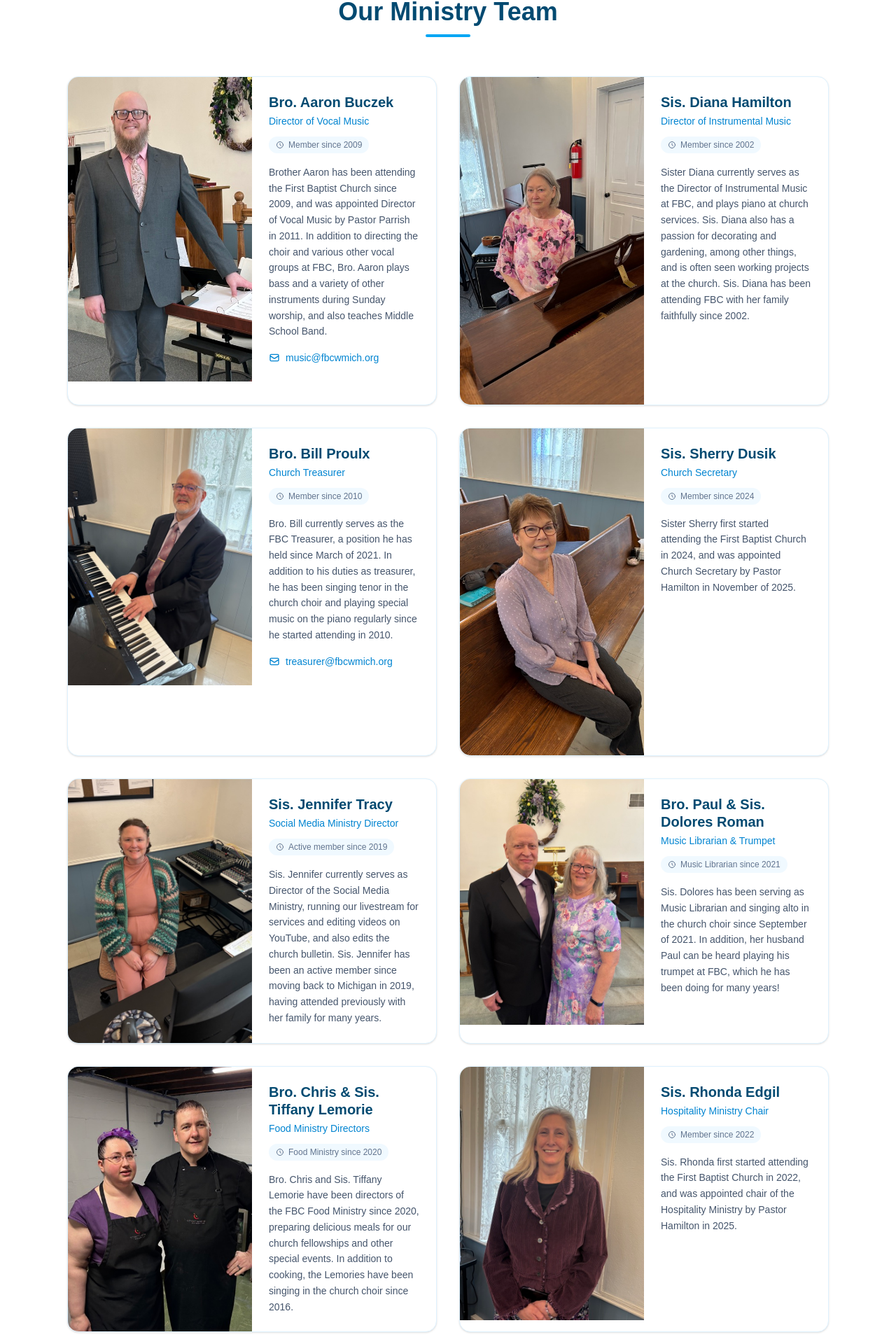
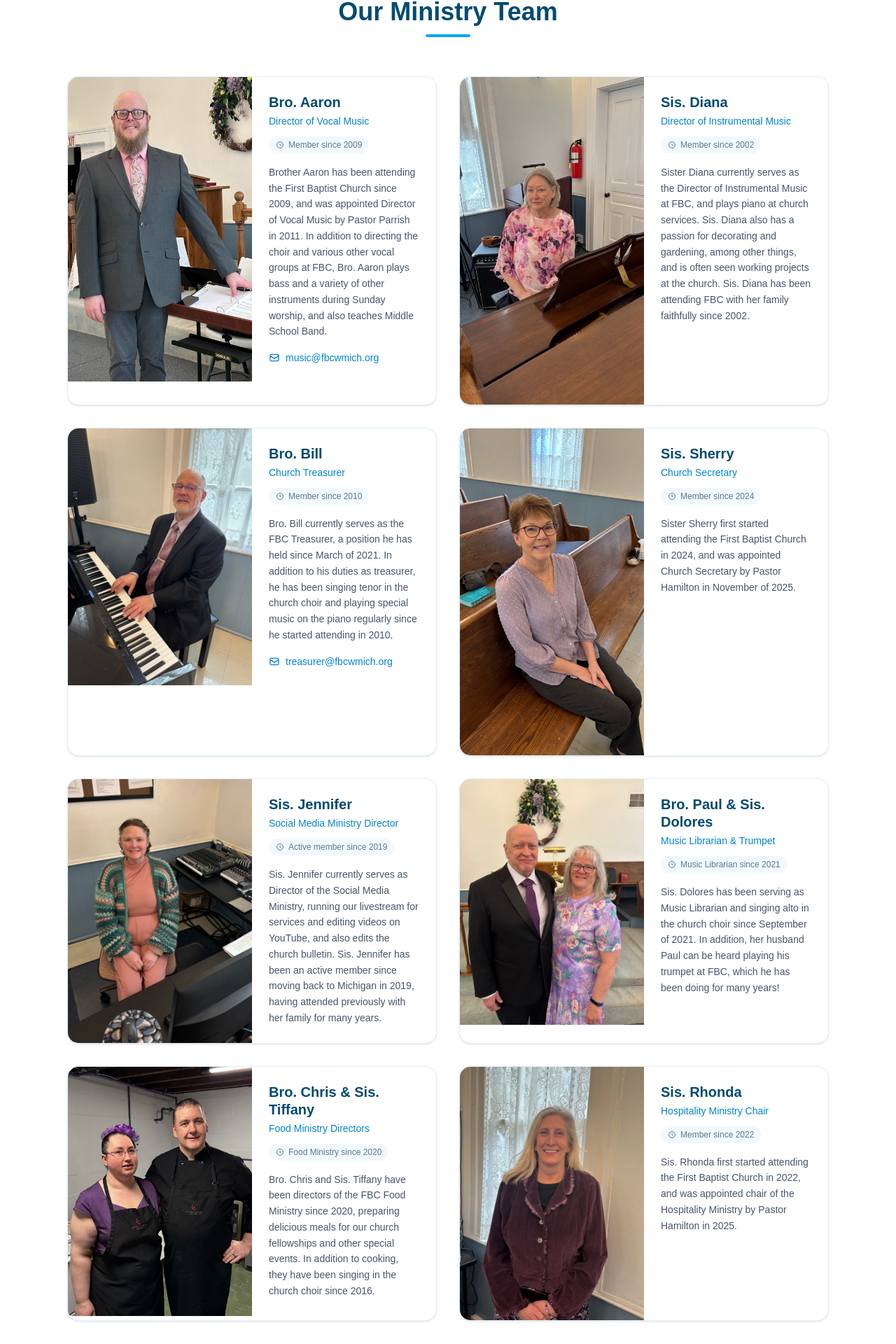
Before and after one commit to edesent/firstbaptistofwarren, a Next.js app: page /about/pastor-and-staff in a window 1280 px wide. Shown: the part 1117-3037 px from the top of the page at 70% size. Built offline with nearby package versions, Linux system fonts and the light colour scheme.

Commit message:
Remove last names from staff entries on Pastor & Staff page (keep Pastor's full name)

```diff
--- a/src/app/about/pastor-and-staff/page.tsx
+++ b/src/app/about/pastor-and-staff/page.tsx
@@ -11,7 +11,7 @@ const pastor = {
 
 const staff = [
   {
-    name: "Bro. Aaron Buczek",
+    name: "Bro. Aaron",
     role: "Director of Vocal Music",
     email: "music@fbcwmich.org",
     photo: "/images/aaron-buczek.jpg",
@@ -19,7 +19,7 @@ const staff = [
     bio: "Brother Aaron has been attending the First Baptist Church since 2009, and was appointed Director of Vocal Music by Pastor Parrish in 2011. In addition to directing the choir and various other vocal groups at FBC, Bro. Aaron plays bass and a variety of other instruments during Sunday worship, and also teaches Middle School Band.",
   },
   {
-    name: "Sis. Diana Hamilton",
+    name: "Sis. Diana",
     role: "Director of Instrumental Music",
     email: null,
     photo: "/images/diana-hamilton.jpg",
@@ -27,7 +27,7 @@ const staff = [
     bio: "Sister Diana currently serves as the Director of Instrumental Music at FBC, and plays piano at church services. Sis. Diana also has a passion for decorating and gardening, among other things, and is often seen working projects at the church. Sis. Diana has been attending FBC with her family faithfully since 2002.",
   },
   {
-    name: "Bro. Bill Proulx",
+    name: "Bro. Bill",
     role: "Church Treasurer",
     email: "treasurer@fbcwmich.org",
     photo: "/images/bill-proulx.jpg",
@@ -35,7 +35,7 @@ const staff = [
     bio: "Bro. Bill currently serves as the FBC Treasurer, a position he has held since March of 2021. In addition to his duties as treasurer, he has been singing tenor in the church choir and playing special music on the piano regularly since he started attending in 2010.",
   },
   {
-    name: "Sis. Sherry Dusik",
+    name: "Sis. Sherry",
     role: "Church Secretary",
     email: null,
     photo: "/images/sherry-dusik.jpg",
@@ -43,7 +43,7 @@ const staff = [
     bio: "Sister Sherry first started attending the First Baptist Church in 2024, and was appointed Church Secretary by Pastor Hamilton in November of 2025.",
   },
   {
-    name: "Sis. Jennifer Tracy",
+    name: "Sis. Jennifer",
     role: "Social Media Ministry Director",
     email: null,
     photo: "/images/jennifer-tracy.jpg",
@@ -51,7 +51,7 @@ const staff = [
     bio: "Sis. Jennifer currently serves as Director of the Social Media Ministry, running our livestream for services and editing videos on YouTube, and also edits the church bulletin. Sis. Jennifer has been an active member since moving back to Michigan in 2019, having attended previously with her family for many years.",
   },
   {
-    name: "Bro. Paul & Sis. Dolores Roman",
+    name: "Bro. Paul & Sis. Dolores",
     role: "Music Librarian & Trumpet",
     email: null,
     photo: "/images/paul-dolores-roman.jpg",
@@ -59,15 +59,15 @@ const staff = [
     bio: "Sis. Dolores has been serving as Music Librarian and singing alto in the church choir since September of 2021. In addition, her husband Paul can be heard playing his trumpet at FBC, which he has been doing for many years!",
   },
   {
-    name: "Bro. Chris & Sis. Tiffany Lemorie",
+    name: "Bro. Chris & Sis. Tiffany",
     role: "Food Ministry Directors",
     email: null,
     photo: "/images/chris-tiffany-lemorie.jpg",
     since: "Food Ministry since 2020",
-    bio: "Bro. Chris and Sis. Tiffany Lemorie have been directors of the FBC Food Ministry since 2020, preparing delicious meals for our church fellowships and other special events. In addition to cooking, the Lemories have been singing in the church choir since 2016.",
+    bio: "Bro. Chris and Sis. Tiffany have been directors of the FBC Food Ministry since 2020, preparing delicious meals for our church fellowships and other special events. In addition to cooking, they have been singing in the church choir since 2016.",
   },
   {
-    name: "Sis. Rhonda Edgil",
+    name: "Sis. Rhonda",
     role: "Hospitality Ministry Chair",
     email: null,
     photo: "/images/rhonda-edgil.jpg",
```
